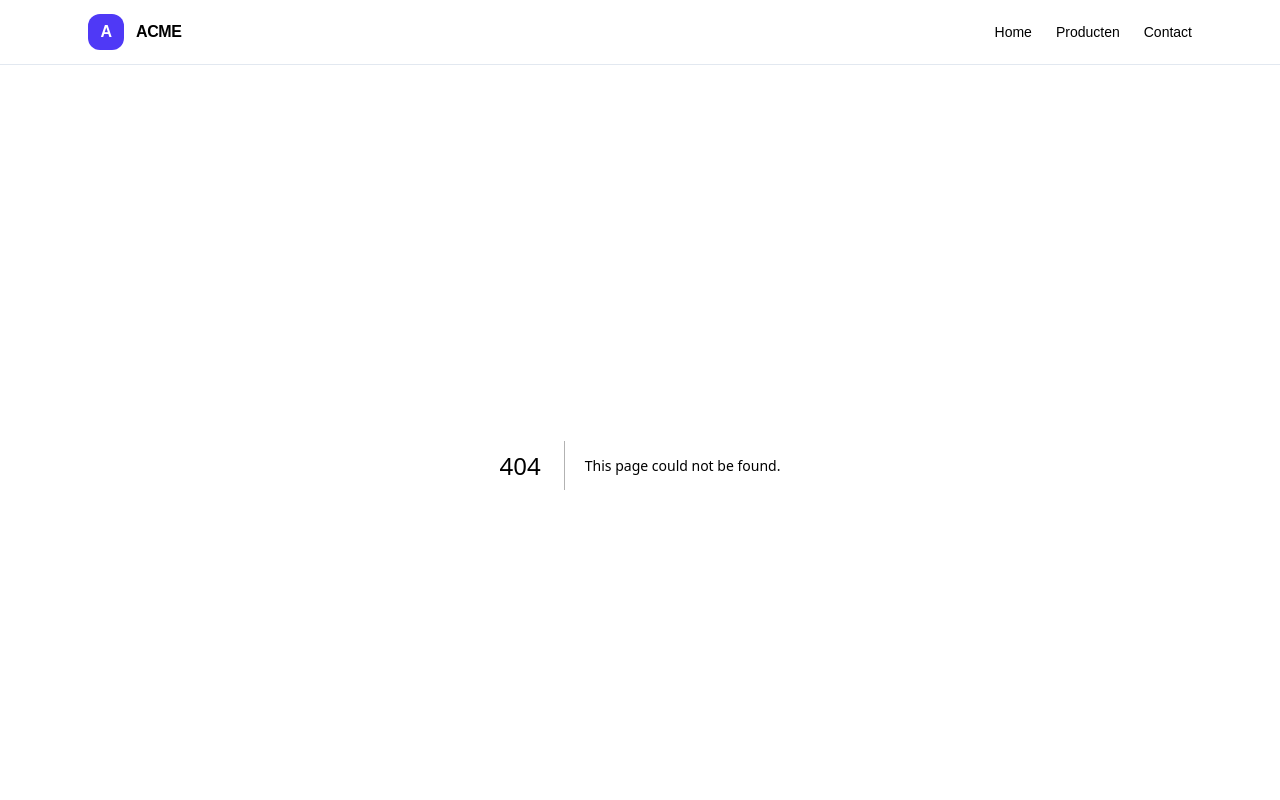
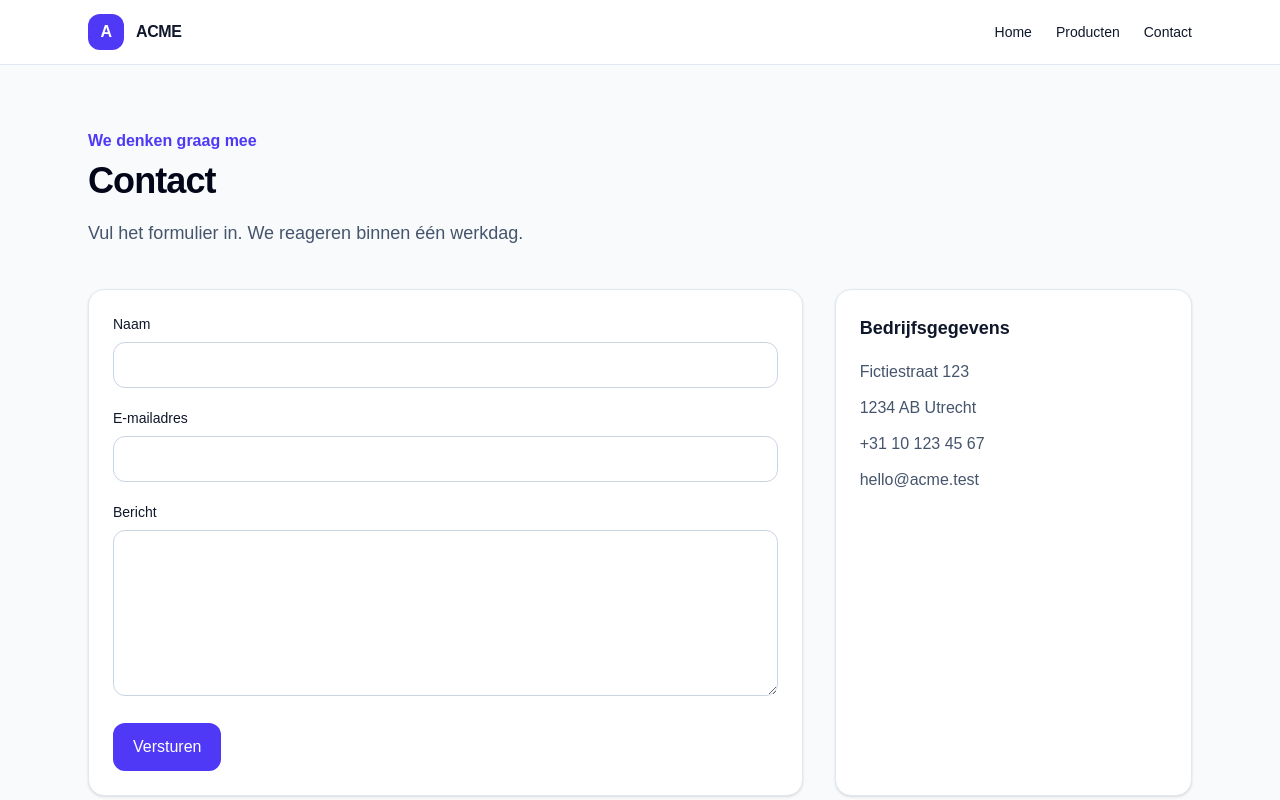
Before and after one commit to docentDavid/ipad-nextjs-test, a Next.js app: page /contacts in a window 1280 px wide. Before the commit this address had no page. Shown: the top 800 px of the page. Built offline with nearby package versions, Linux system fonts and the light colour scheme.

Commit message:
Product en contact pagina toegevoegd

```diff
--- a/Tutorials/workshop-1-html-naar-nextjs-nl.md
+++ b/Tutorials/workshop-1-html-naar-nextjs-nl.md
@@ -461,7 +461,7 @@ export default function HomePage() {
 - Een componentnaam begint met een hoofdletter.
 - JSX-expressies staan tussen accolades: `{benefit.title}`.
 - `.map()` zet gegevens om in componenten.
-- Ieder element in een lijst krijgt een stabiele `key`.
+- Ieder element in een lijst krijgt een unieke `key`.
 - Een fragment is hier niet nodig, omdat `<main>` het enige root-element is.
 
 ## 11. Een productkaart als component maken
--- /dev/null
+++ b/app/components/ProductCard.tsx
@@ -0,0 +1,34 @@
+type ProductCardProps = {
+  emoji: string;
+  title: string;
+  description: string;
+  price: number;
+};
+
+export default function ProductCard({
+  emoji,
+  title,
+  description,
+  price,
+}: ProductCardProps) {
+  return (
+    <article className="flex flex-col overflow-hidden rounded-2xl border border-slate-200 bg-white shadow-sm">
+      <div className="grid h-40 place-items-center bg-slate-50 text-6xl" aria-hidden="true">
+        {emoji}
+      </div>
+      <div className="flex flex-1 flex-col p-6">
+        <h2 className="text-lg font-semibold text-slate-950">{title}</h2>
+        <p className="mt-2 flex-1 leading-7 text-slate-600">{description}</p>
+        <p className="mt-5 font-semibold text-slate-950">
+          € {price} <span className="font-normal text-slate-500">per maand</span>
+        </p>
+        <button
+          type="button"
+          className="mt-5 rounded-xl bg-indigo-600 px-4 py-2.5 font-semibold text-white transition hover:bg-indigo-700"
+        >
+          Bekijk product
+        </button>
+      </div>
+    </article>
+  );
+}
--- /dev/null
+++ b/app/contacts/page.tsx
@@ -0,0 +1,97 @@
+import type { Metadata } from "next";
+
+export const metadata: Metadata = {
+  title: "Contact",
+  description: "Neem contact op met ACME.",
+};
+
+export default function ContactPage() {
+  return (
+    <main className="mx-auto max-w-6xl px-4 py-16 sm:px-6">
+      <header className="max-w-2xl">
+        <p className="font-semibold text-indigo-600">We denken graag mee</p>
+        <h1 className="mt-2 text-4xl font-bold tracking-tight text-slate-950">
+          Contact
+        </h1>
+        <p className="mt-4 text-lg leading-8 text-slate-600">
+          Vul het formulier in. We reageren binnen één werkdag.
+        </p>
+      </header>
+
+      <div className="mt-10 grid gap-8 lg:grid-cols-[2fr_1fr]">
+        <form className="space-y-5 rounded-2xl border border-slate-200 bg-white p-6 shadow-sm">
+          <div>
+            <label htmlFor="name" className="block text-sm font-medium">
+              Naam
+            </label>
+            <input
+              id="name"
+              name="name"
+              type="text"
+              autoComplete="name"
+              required
+              className="mt-2 w-full rounded-xl border border-slate-300 px-3 py-2.5 focus:border-indigo-500 focus:outline-none focus:ring-2 focus:ring-indigo-200"
+            />
+          </div>
+
+          <div>
+            <label htmlFor="email" className="block text-sm font-medium">
+              E-mailadres
+            </label>
+            <input
+              id="email"
+              name="email"
+              type="email"
+              autoComplete="email"
+              required
+              className="mt-2 w-full rounded-xl border border-slate-300 px-3 py-2.5 focus:border-indigo-500 focus:outline-none focus:ring-2 focus:ring-indigo-200"
+            />
+          </div>
+
+          <div>
+            <label htmlFor="message" className="block text-sm font-medium">
+              Bericht
+            </label>
+            <textarea
+              id="message"
+              name="message"
+              rows={6}
+              required
+              className="mt-2 w-full rounded-xl border border-slate-300 px-3 py-2.5 focus:border-indigo-500 focus:outline-none focus:ring-2 focus:ring-indigo-200"
+            />
+          </div>
+
+          <button
+            type="submit"
+            className="rounded-xl bg-indigo-600 px-5 py-3 font-semibold text-white transition hover:bg-indigo-700"
+          >
+            Versturen
+          </button>
+        </form>
+
+        <aside className="rounded-2xl border border-slate-200 bg-white p-6 shadow-sm">
+          <h2 className="text-lg font-semibold">Bedrijfsgegevens</h2>
+          <address className="mt-4 space-y-2 not-italic leading-7 text-slate-600">
+            <p>Fictiestraat 123</p>
+            <p>1234 AB Utrecht</p>
+            <p>
+              <a className="hover:text-indigo-600" href="tel:+31101234567">
+                +31 10 123 45 67
+              </a>
+            </p>
+            <p>
+              <a className="hover:text-indigo-600" href="mailto:hello@acme.test">
+                hello@acme.test
+              </a>
+            </p>
+          </address>
+        </aside>
+      </div>
+
+      <p className="mt-6 text-sm text-amber-700">
+        Dit formulier heeft nog geen verzendlogica. De browser controleert alleen
+        de verplichte velden.
+      </p>
+    </main>
+  );
+}
--- /dev/null
+++ b/app/products/page.tsx
@@ -0,0 +1,53 @@
+import type { Metadata } from "next";
+import ProductCard from "@/app/components/ProductCard";
+
+export const metadata: Metadata = {
+  title: "Producten",
+  description: "Bekijk de oplossingen van ACME.",
+};
+
+const products = [
+  {
+    id: 1,
+    emoji: "🧰",
+    title: "ACME Toolkit",
+    description: "Een complete gereedschapskist voor teams die sneller willen werken.",
+    price: 49,
+  },
+  {
+    id: 2,
+    emoji: "📦",
+    title: "ACME Box",
+    description: "Veilige opslag en eenvoudig delen zonder je werkproces te vertragen.",
+    price: 29,
+  },
+  {
+    id: 3,
+    emoji: "🤖",
+    title: "ACME Assist",
+    description: "Slimme automatisering voor terugkerende werkzaamheden.",
+    price: 99,
+  },
+];
+
+export default function ProductsPage() {
+  return (
+    <main className="mx-auto max-w-6xl px-4 py-16 sm:px-6">
+      <header className="max-w-2xl">
+        <p className="font-semibold text-indigo-600">Ons aanbod</p>
+        <h1 className="mt-2 text-4xl font-bold tracking-tight text-slate-950">
+          Producten
+        </h1>
+        <p className="mt-4 text-lg leading-8 text-slate-600">
+          Kies de oplossing die aansluit bij de manier waarop jouw team werkt.
+        </p>
+      </header>
+
+      <div className="mt-10 grid gap-6 sm:grid-cols-2 lg:grid-cols-3">
+        {products.map((product) => (
+          <ProductCard key={product.id} {...product} />
+        ))}
+      </div>
+    </main>
+  );
+}
```
